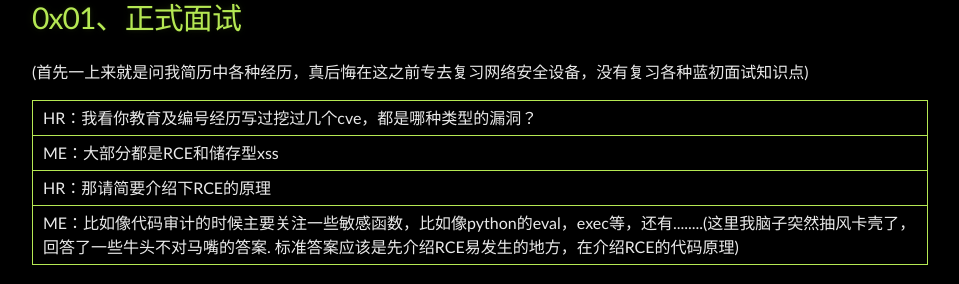
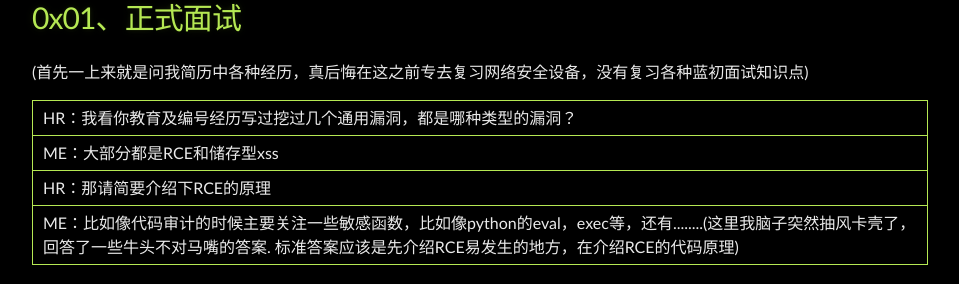
Before and after one commit to Leeyangee/leeyangee.github.io, a Jekyll site: the page built from _posts/2023-07-24-HVV面试 5分钟速通无基础国护蓝初面试.md, in a window 1280 px wide. Shown: the part 499-783 px from the top of the page, without its empty margins (160-1119 px from the left). Built offline with Jekyll 4.4.1, drawn with Linux system fonts in a browser that asks for light colours.

Commit message:
Update 2023-07-24-HVV面试 5分钟速通无基础国护蓝初面试.md

```diff
--- a/_posts/2023-07-24-HVV面试 5分钟速通无基础国护蓝初面试.md
+++ b/_posts/2023-07-24-HVV面试 5分钟速通无基础国护蓝初面试.md
@@ -19,7 +19,7 @@ published: true
 
 <table style="border:1px solid #b5e853;border-collapse: collapse" border="1">
   <tr><td>
-    HR：我看你教育及编号经历写过挖过几个cve，都是哪种类型的漏洞？
+    HR：我看你教育及编号经历写过挖过几个通用漏洞，都是哪种类型的漏洞？
   </td></tr>
   <tr><td>
     ME：大部分都是RCE和储存型xss
```
